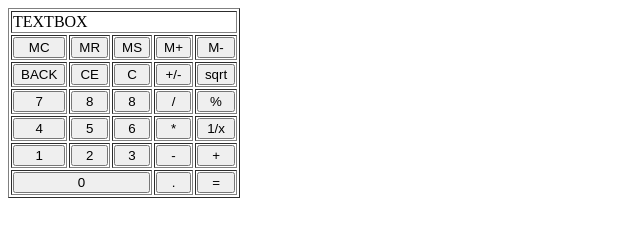
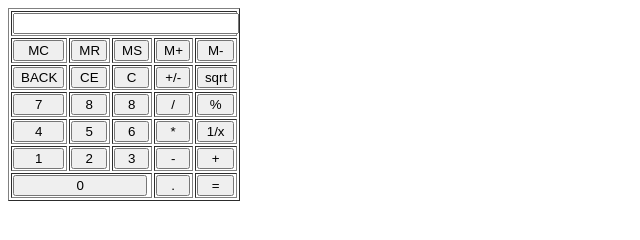
Before and after one commit to xiaotingli/CSE_3901_Project, a plain HTML site: page calculator.html in a window 1280 px wide. Shown: the whole page, without its empty margins (0-640 px from the left). Drawn offline with Linux system fonts and the light colour scheme.

Commit message:
Created JS File
JS file empty

```diff
--- a/calculator.html
+++ b/calculator.html
@@ -5,18 +5,18 @@
   <meta charset="utf-8" />
   <title>Calculator!</title>
   <style type="text/css">
-  input { width:100% }
+  input { width:98% }
   </style>
 </HEAD>
 
 <BODY>
 
+<form>
 <table border=1>
 
 	<tr>
-	<td colspan = "5">TEXTBOX</td>
+		<td colspan = "5"><input type="text" name="TextWindow"></input></td>
 	</tr>
-
 	<tr>
 		<td><input type="button" value="MC"></input></td>
 		<td><input type="button" value="MR"></input></td>
@@ -24,7 +24,6 @@
 		<td><input type="button" value="M+"></input></td>
 		<td><input type="button" value="M-"></input></td>
 	</tr>
-
 	<tr>
 		<td><input type="button" value="BACK"></input></td>
 		<td><input type="button" value="CE"></input></td>
@@ -32,7 +31,6 @@
 		<td><input type="button" value="+/-"></input></td>
 		<td><input type="button" value="sqrt"></input></td>
 	</tr>
-
 	<tr>
 		<td><input type="button" value="7"></input></td>
 		<td><input type="button" value="8"></input></td>
@@ -40,7 +38,6 @@
 		<td><input type="button" value="/"></input></td>
 		<td><input type="button" value="%"></input></td>
 	</tr>
-
 	<tr>
 		<td><input type="button" value="4"></input></td>
 		<td><input type="button" value="5"></input></td>
@@ -48,7 +45,6 @@
 		<td><input type="button" value="*"></input></td>
 		<td><input type="button" value="1/x"></input></td>
 	</tr>
-
 	<tr>
 		<td><input type="button" value="1"></input></td>
 		<td><input type="button" value="2"></input></td>
@@ -56,7 +52,6 @@
 		<td><input type="button" value="-"></input></td>
 		<td><input type="button" value="+"></input></td>
 	</tr>
-
 	<tr>
 		<td colspan="3"><input type="button" value="0"></input></td>
 		<td><input type="button" value="."></input></td>
@@ -64,4 +59,8 @@
 	</tr>
 
 </table>
+</form>
+
+<script src="calc.js"></script>
+
 </BODY>
```
Also changed, not shown: calc.js (added). Lines whose indentation alone changed are shown as unchanged.
